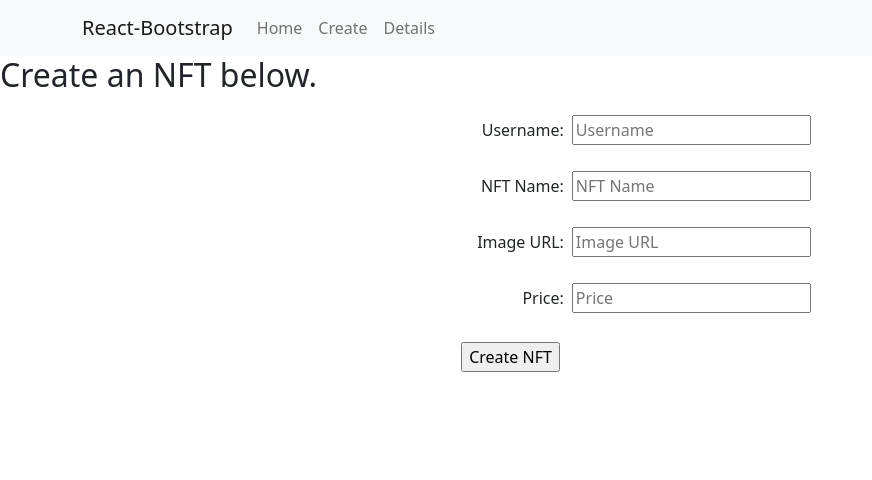
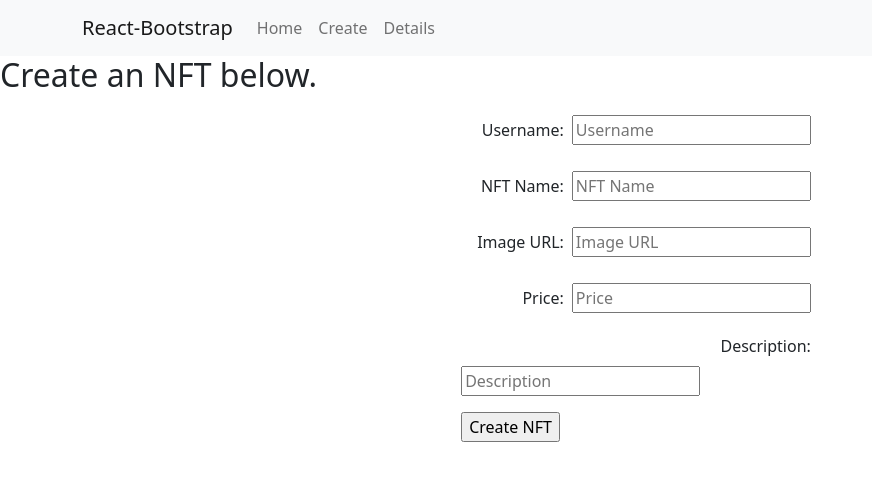
Before and after one commit to davidhlee94/project3-frontend, a React (Create React App) app: page /create in a window 1280 px wide. Shown: the top 480 px of the page, without its empty margins (0-872 px from the left). Built offline with nearby package versions, Linux system fonts and the light colour scheme.

Commit message:
added description to create

```diff
--- a/src/Pages/Create.js
+++ b/src/Pages/Create.js
@@ -11,6 +11,7 @@ const Create = () => {
     assetName: "",
     image: "",
     price: "",
+    description: ""
   });
   const [show, setShow] = useState(false);
   const handleClose = () => setShow(false);
@@ -51,7 +52,7 @@ const Create = () => {
     e.preventDefault();
     const currentState = { ...newForm };
     createNFT(currentState);
-    setNewForm({ userName: "", assetName: "", image: "", price: "" });
+    setNewForm({ userName: "", assetName: "", image: "", price: "", description: ""});
     console.log("submitted");
   };
 
@@ -65,6 +66,7 @@ const Create = () => {
           </div>
           <h3 className="nft-price">Price: {nft.price}</h3>
           <h3 className="nft-username">Username: {nft.userName}</h3>
+          <h3 className="nft-username">description: {nft.description}</h3>
         </Link>
       </div>
     );
@@ -127,6 +129,16 @@ const Create = () => {
                 onChange={handleChange}
               />
             </div>
+            <div className="description-container">
+              <p className="input-title">Description:</p>
+              <input
+                type="text"
+                value={newForm.description}
+                name="description"
+                placeholder="Description"
+                onChange={handleChange}
+              />
+            </div>
             <input
               type="submit"
               value="Create NFT"
```
